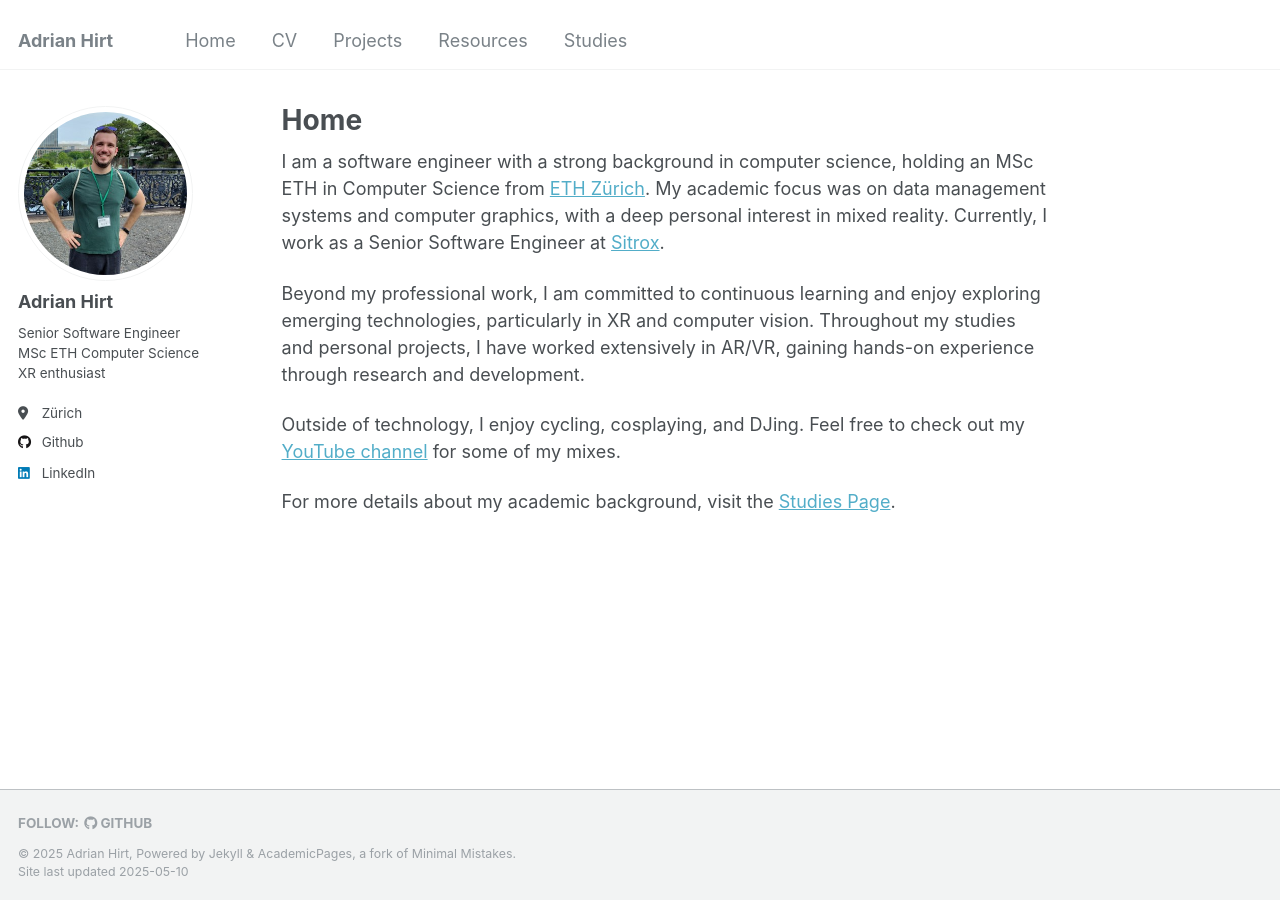
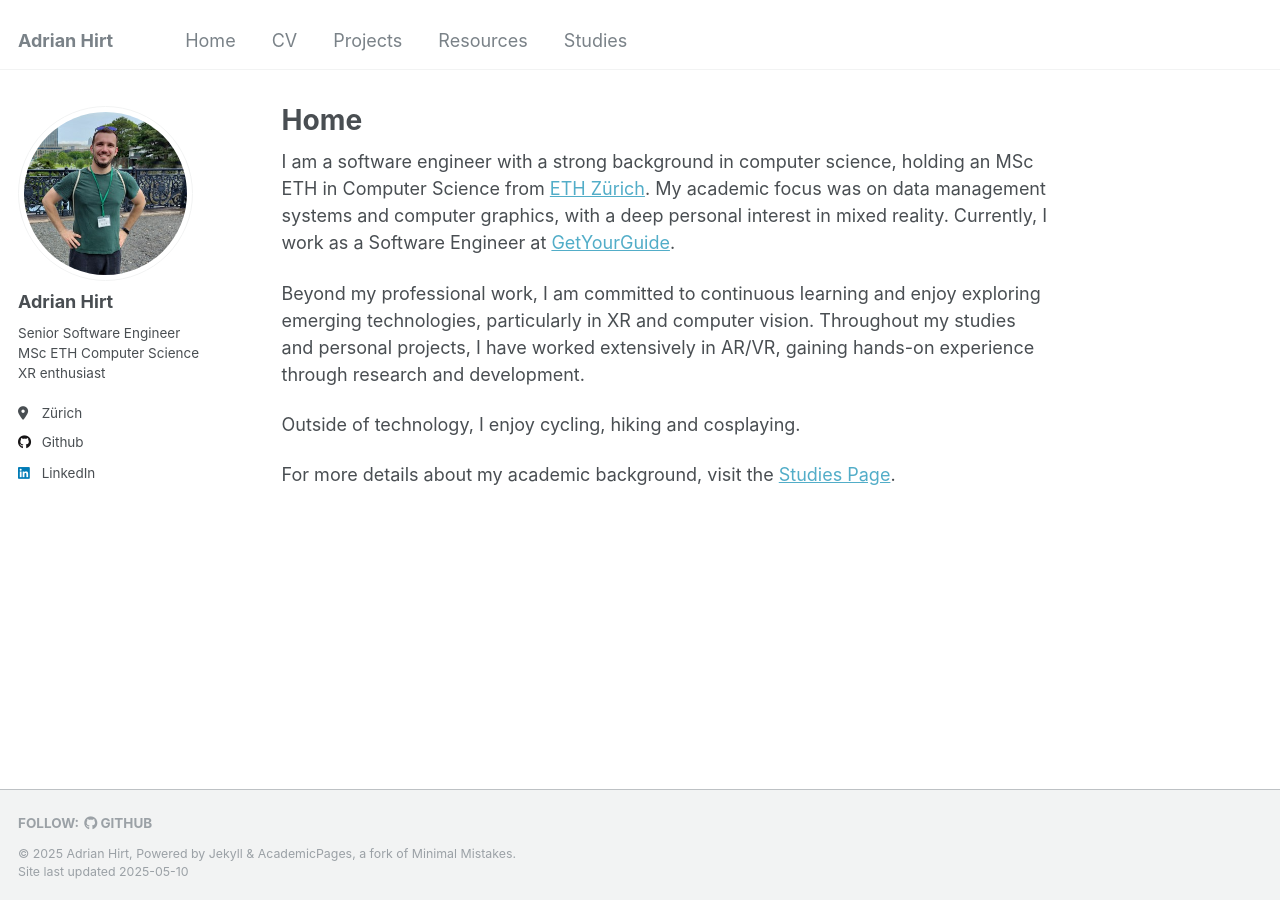
Before and after one commit to Adrian-Hirt/adrian-hirt.github.io, a Jekyll site: the page built from _pages/about.md, in a window 1280 px wide. Built offline with Jekyll 4.4.1, drawn with Linux system fonts in a browser that asks for light colours.

Commit message:
Update website with new position

```diff
--- a/_pages/about.md
+++ b/_pages/about.md
@@ -7,10 +7,10 @@ redirect_from:
   - /about.html
 ---
 
-I am a software engineer with a strong background in computer science, holding an MSc ETH in Computer Science from [ETH Zürich](https://ethz.ch/en.html){:target="_blank"}. My academic focus was on data management systems and computer graphics, with a deep personal interest in mixed reality. Currently, I work as a Senior Software Engineer at [Sitrox](https://www.sitrox.com/web/de/){:target="_blank"}.
+I am a software engineer with a strong background in computer science, holding an MSc ETH in Computer Science from [ETH Zürich](https://ethz.ch/en.html){:target="_blank"}. My academic focus was on data management systems and computer graphics, with a deep personal interest in mixed reality. Currently, I work as a Software Engineer at [GetYourGuide](https://getyourguide.com/){:target="_blank"}.
 
 Beyond my professional work, I am committed to continuous learning and enjoy exploring emerging technologies, particularly in XR and computer vision. Throughout my studies and personal projects, I have worked extensively in AR/VR, gaining hands-on experience through research and development.
 
-Outside of technology, I enjoy cycling, cosplaying, and DJing. Feel free to check out my [YouTube channel](https://www.youtube.com/@djaccelerate7644) for some of my mixes.
+Outside of technology, I enjoy cycling, hiking and cosplaying.
 
 For more details about my academic background, visit the [Studies Page]({% link _pages/studies.md %}).
```
Also changed, not shown: _pages/cv.md (+2 -1 lines).
